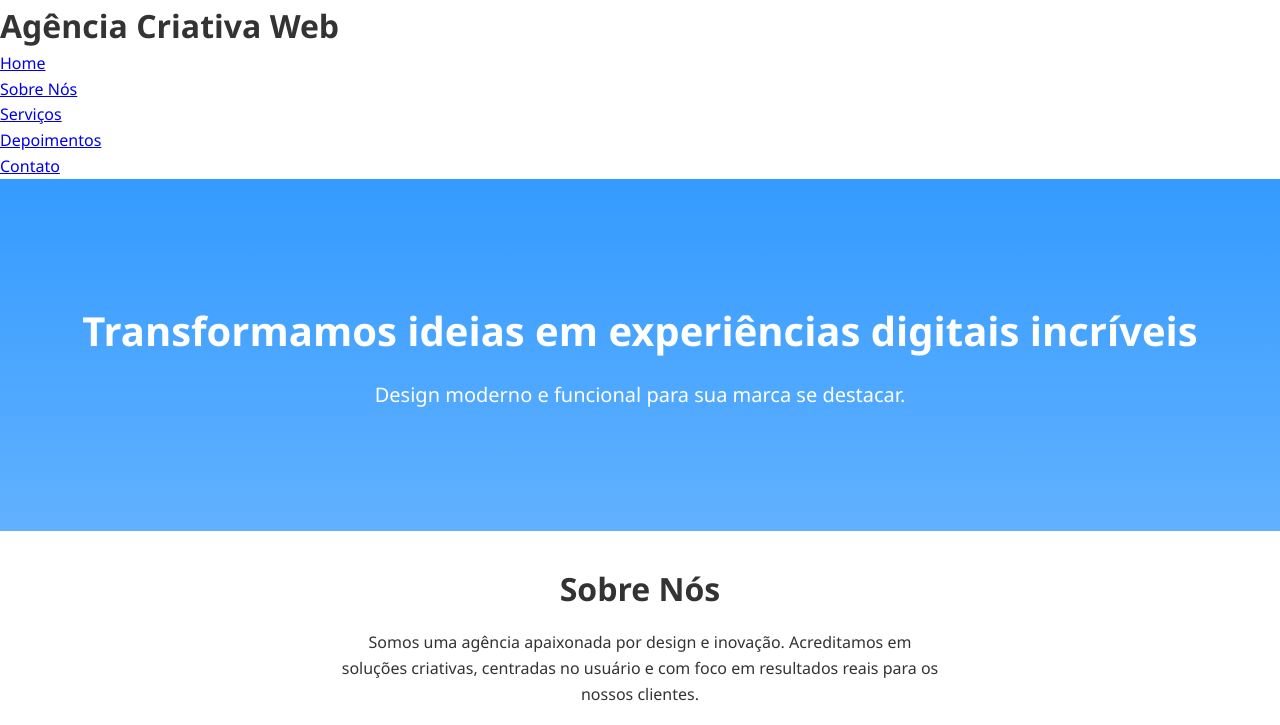
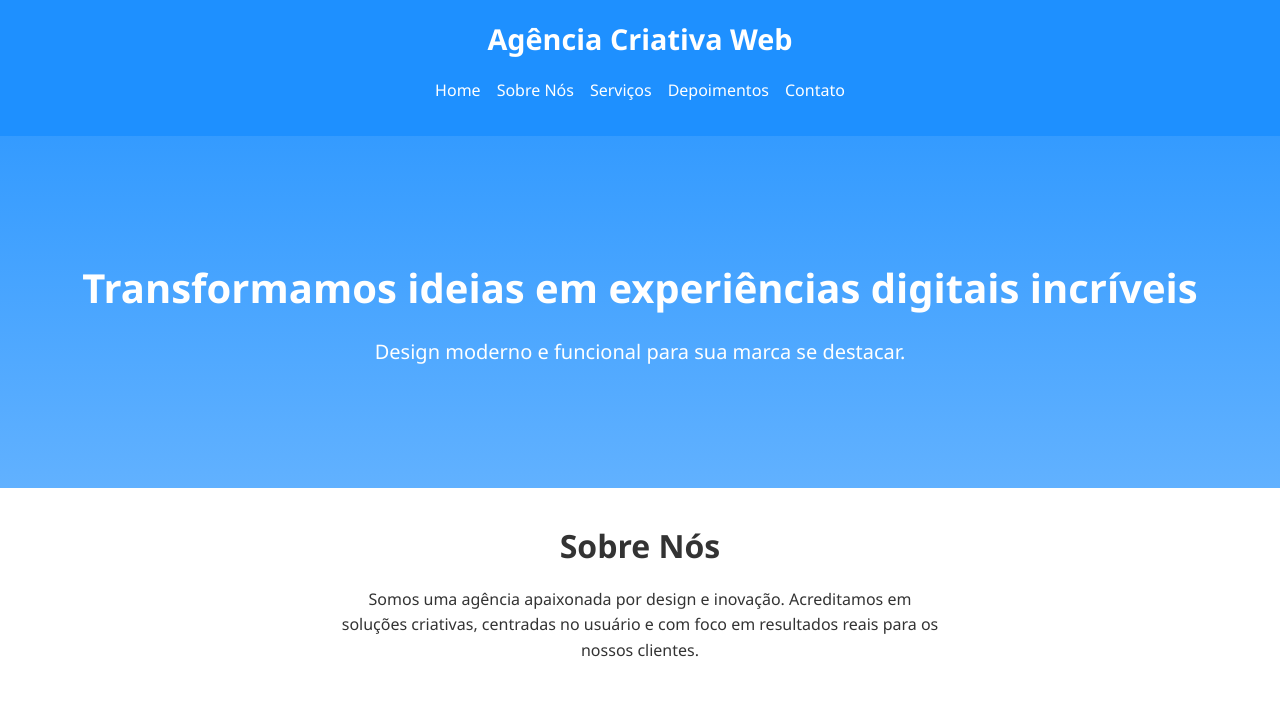
Before and after one commit to 0-139312/SASS---Ebac, a website: page index.html in a window 1280 px wide. Shown: the top 725 px of the page. Drawn offline with Linux system fonts and the light colour scheme.

Commit message:
Atualização final: SCSS modular corrigido, header e menu estilizados, CSS recompilado

```diff
--- a/scss/_layout.scss
+++ b/scss/_layout.scss
@@ -1,5 +1,48 @@
 @use 'variaveis';
 @use 'mixins';
+
+.header {
+  background: variaveis.$cor-primaria;
+  color: white;
+  padding: 1rem 0;
+
+  &__logo {
+    font-size: 1.8rem;
+    font-weight: bold;
+    margin: 0;
+    text-align: center;
+  }
+}
+
+.nav {
+  @include mixins.centralizado;
+  padding-block: 1rem;
+
+  &__menu {
+    list-style: none;
+    display: flex;
+    flex-wrap: wrap;
+    gap: 1rem;
+
+    @media (max-width: 768px) {
+      flex-direction: column;
+      align-items: center;
+    }
+  }
+
+  &__link {
+    color: white;
+    text-decoration: none;
+    font-size: 1rem;
+    transition: color 0.3s ease;
+
+    &:hover {
+      color: variaveis.$cor-hover;
+      text-decoration: underline;
+    }
+  }
+}
+
 
 .banner {
   background: linear-gradient(rgba(30,144,255,0.9), rgba(30,144,255,0.7)), url('../banner.jpg') center/cover no-repeat;
```
Also changed, not shown: css/estilos.css, 1 other file.
